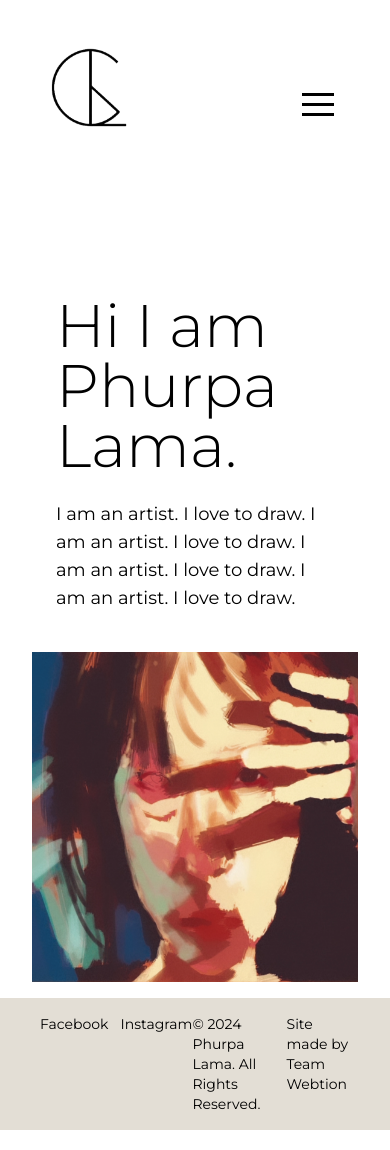
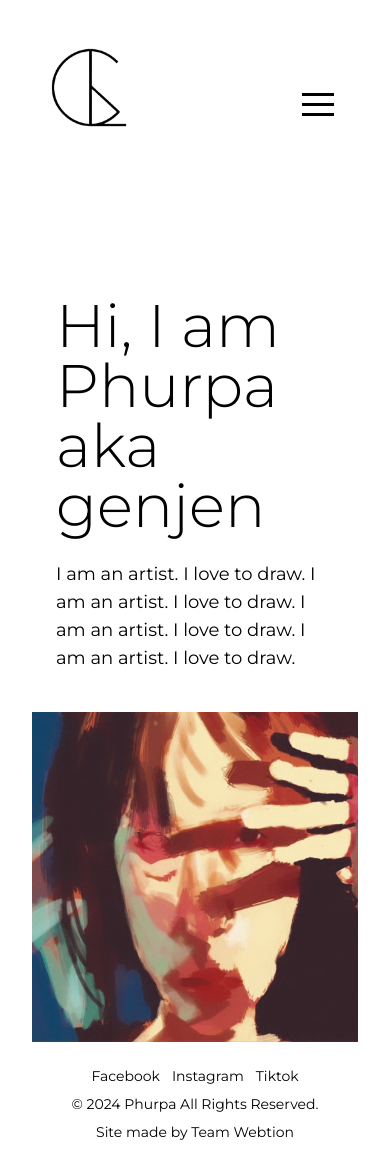
Before and after one commit to kyaakpa/genj3n, a Next.js app: page / in a window 390 px wide. Built offline with nearby package versions, Linux system fonts and the light colour scheme.

Commit message:
minor ui fixes

```diff
--- a/app/api/contact/route.js
+++ b/app/api/contact/route.js
@@ -16,7 +16,7 @@ async function sendEmail(data) {
   try {
     const mailOptions = {
       from: process.env.EMAIL_USER,
-      to: data.email,
+      to: process.env.EMAIL_USER,
       subject: `New Contact Form Submission from ${data.name}`,
       html: `
         <p><strong>Name:</strong> ${data.name}</p>
--- a/app/cart/page.jsx
+++ b/app/cart/page.jsx
@@ -7,7 +7,7 @@ import { Context } from "../context/page";
 import { useRouter } from "next/navigation";
 
 const Page = () => {
-  const { cartItems,setOrderNote  } = useContext(Context);
+  const { cartItems, setOrderNote } = useContext(Context);
   const {
     handleAddToCart,
     handleRemoveFromCart,
@@ -53,8 +53,6 @@ const Page = () => {
     });
     return total;
   };
-
-
 
   const handleCheckout = async () => {
     setOrderNote(note);
@@ -148,11 +146,11 @@ const Page = () => {
             className="w-1/2 border border-gray-400 active:outline-none focus:outline-none p-2 mt-2 text-sm"
             rows={4}
             value={note}
-            onChange={(e)=> setNote(e.target.value)}
+            onChange={(e) => setNote(e.target.value)}
           />
         </div>
         <button
-          className="bg-black text-white p-4 active:outline-none text-sm mt-6"
+          className="bg-black text-white p-4 active:outline-none text-sm mt-6 mb-6"
           onClick={handleCheckout}
         >
           Proceed to Checkout
--- a/app/checkout/page.jsx
+++ b/app/checkout/page.jsx
@@ -56,7 +56,7 @@ const CheckoutPage = () => {
 
       if (!response.ok) {
         const errorData = await response.json();
-        throw new Error(errorData.error || 'Failed to create checkout session');
+        throw new Error(errorData.error || "Failed to create checkout session");
       }
 
       const { url, error } = await response.json();
@@ -96,7 +96,7 @@ const CheckoutPage = () => {
                       src={item.imageUrl}
                       alt={item.name}
                       fill
-                      style={{ objectFit: 'cover' }}
+                      style={{ objectFit: "cover" }}
                     />
                   </div>
                   <div className="flex-grow flex justify-between items-center">
@@ -115,7 +115,7 @@ const CheckoutPage = () => {
                 </div>
               ))}
             </div>
-            <div className="mt-4 pt-4 border-t">
+            <div className="mt-4 pt-4">
               <div className="flex justify-between items-center">
                 <span className="font-semibold">Total</span>
                 <span className="font-semibold">${calculateSubtotal()}</span>
@@ -148,7 +148,9 @@ const CheckoutPage = () => {
                 <input
                   className="w-full border p-2"
                   placeholder="Last Name"
-                  {...register("lastName", { required: "Last Name is required" })}
+                  {...register("lastName", {
+                    required: "Last Name is required",
+                  })}
                 />
                 {errors.lastName && (
                   <p className="text-red-500 text-xs mt-1">
@@ -170,7 +172,9 @@ const CheckoutPage = () => {
                   })}
                 />
                 {errors.email && (
-                  <p className="text-red-500 text-xs mt-1">{errors.email.message}</p>
+                  <p className="text-red-500 text-xs mt-1">
+                    {errors.email.message}
+                  </p>
                 )}
               </div>
 
@@ -187,7 +191,9 @@ const CheckoutPage = () => {
                   })}
                 />
                 {errors.phone && (
-                  <p className="text-red-500 text-xs mt-1">{errors.phone.message}</p>
+                  <p className="text-red-500 text-xs mt-1">
+                    {errors.phone.message}
+                  </p>
                 )}
               </div>
             </div>
--- a/app/contact/page.jsx
+++ b/app/contact/page.jsx
@@ -68,7 +68,7 @@ const ContactPage = () => {
             href="mailto:phurpalama@gmail.com"
             className="underline text-[#c5a365]"
           >
-            phurpalama@gmail.com
+            bphurpa2@gmail.com
           </a>{" "}
           and I will get back to you as soon as possible.
         </p>
--- a/app/page.jsx
+++ b/app/page.jsx
@@ -7,7 +7,9 @@ const Home = () => {
     <div className="flex flex-col justify-end items-center lg:pt-12 max-lg:pt-16">
       <div className="flex max-sm:flex-col justify-between items-end p-4">
         <div className="p-10 w-full">
-          <h1 className="text-6xl font-light pb-6">Hi I am Phurpa Lama.</h1>
+          <h1 className="text-6xl font-light pb-6">
+            Hi, I am Phurpa<br></br> aka genjen
+          </h1>
           <p className="text-lg">
             I am an artist. I love to draw. I am an artist. I love to draw. I am
             an artist. I love to draw. I am an artist. I love to draw.
--- a/components/Footer.jsx
+++ b/components/Footer.jsx
@@ -4,12 +4,15 @@ import React from "react";
 const Footer = () => {
   return (
     <footer className="bottom-0">
-      <div className="text-sm bg-[#E3DED5] flex justify-between px-10 py-4">
+      <div className="text-sm lg:bg-[#E3DED5] flex lg:justify-between max-lg:flex-col max-lg:items-center max-lg:gap-2 max-lg:text-center px-10 py-2">
         <div className="flex gap-3">
-          <Link href="#">Facebook</Link>
-          <Link href="#">Instagram</Link>
+          <Link href="https://www.facebook.com/profile.php?id=100088701407767">
+            Facebook
+          </Link>
+          <Link href="https://www.instagram.com/genj3n/">Instagram</Link>
+          <Link href="https://www.tiktok.com/@genj3n_">Tiktok</Link>
         </div>
-        <div>© 2024 Phurpa Lama. All Rights Reserved.</div>
+        <div>© 2024 Phurpa All Rights Reserved.</div>
         <div>Site made by Team Webtion</div>
       </div>
     </footer>
--- a/components/Navbar.jsx
+++ b/components/Navbar.jsx
@@ -104,7 +104,7 @@ const Navbar = () => {
             transition: "max-height 0.5s ease-in-out",
           }}
         >
-          <ul className="mt-16 lg:hidden">
+          <ul className="mt-16 pr-2 lg:hidden">
             {navbarItems.map((item) => (
               <li
                 key={typeof item.name === "string" ? item.name : item.href}
```
